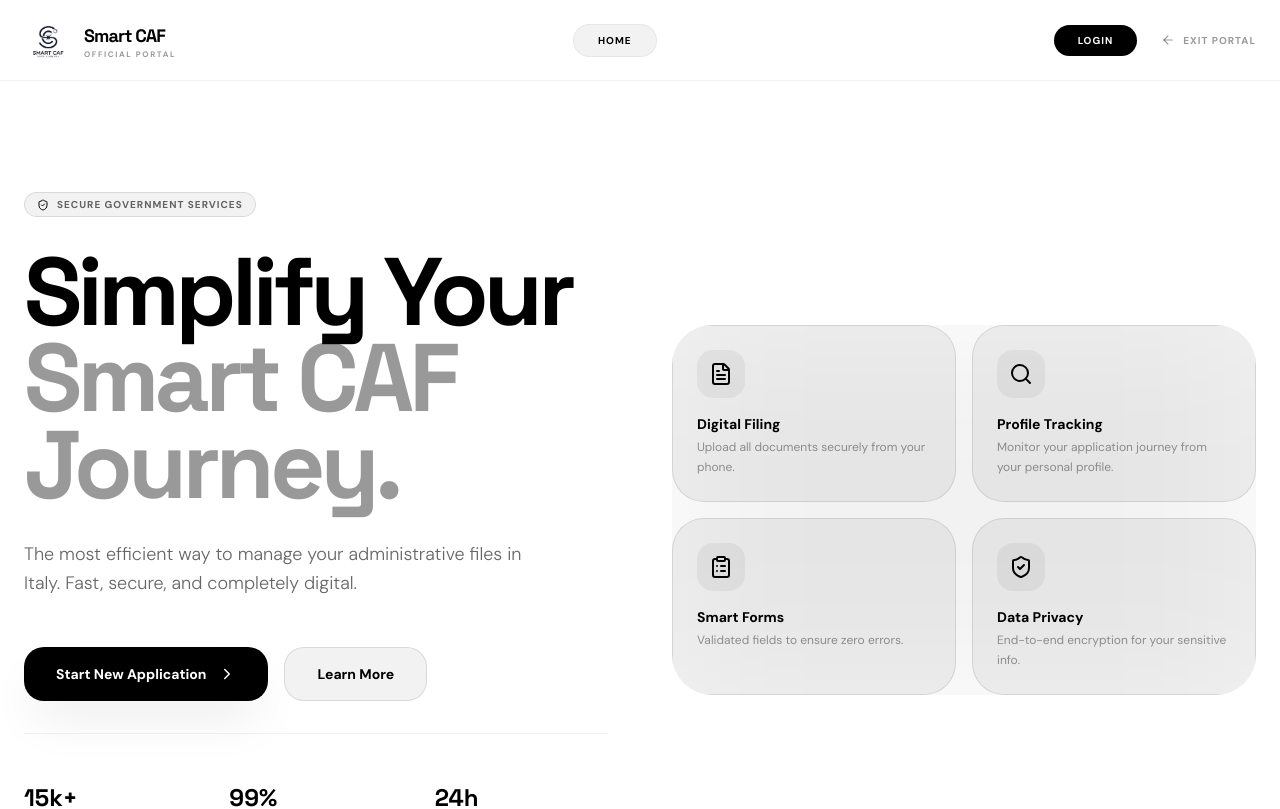
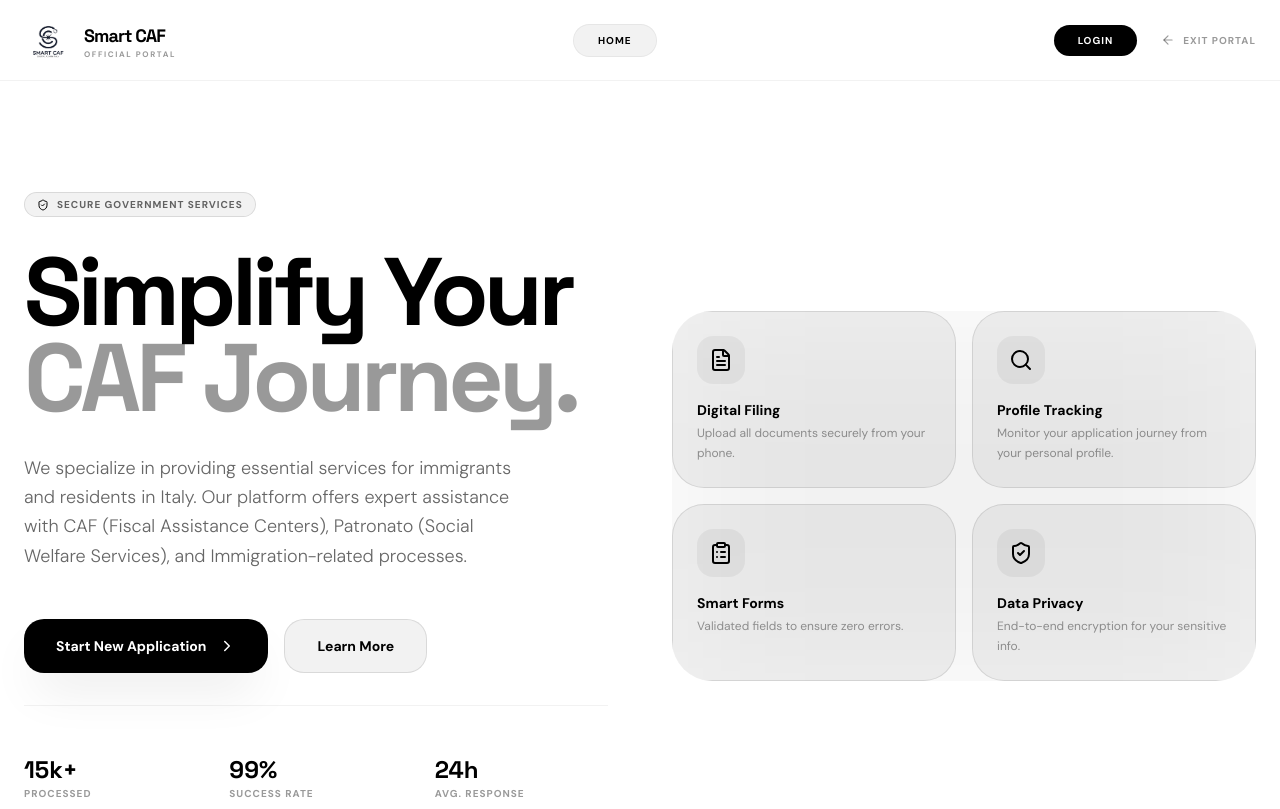
Before and after one commit to wwwredeem2580-blip/new_zenvy, a Next.js app in the folder client/: page / in a window 1280 px wide. Shown: the top 809 px of the page. Built offline with nearby package versions, Linux system fonts and the light colour scheme; no server answers.

Commit message:
feat(client): minor edit on home page

```diff
--- a/client/src/app/page.tsx
+++ b/client/src/app/page.tsx
@@ -67,12 +67,11 @@ export default function Home() {
 
           <h1 className="text-5xl sm:text-6xl md:text-8xl font-space font-bold tracking-tighter leading-[0.9] text-black">
             Simplify Your <br />
-            <span className="text-black/40">Smart CAF Journey.</span>
+            <span className="text-black/40">CAF Journey.</span>
           </h1>
 
           <p className="text-lg text-black/60 max-w-[500px] font-light leading-relaxed">
-            The most efficient way to manage your administrative files in Italy.
-            Fast, secure, and completely digital.
+            We specialize in providing essential services for immigrants and residents in Italy. Our platform offers expert assistance with CAF (Fiscal Assistance Centers), Patronato (Social Welfare Services), and Immigration-related processes.
           </p>
 
           <div className="flex flex-col sm:flex-row gap-4 pt-4">
@@ -104,7 +103,7 @@ export default function Home() {
           </div>
         </div>
 
-        <div className="relative mt-8 lg:mt-0 overflow-hidden rounded-[40px]">
+        <div className="relative hidden md:flex mt-8 lg:mt-0 overflow-hidden rounded-[40px]">
           <div className="absolute inset-0 bg-black/5 blur-[80px] pointer-events-none" />
           <div className="relative grid grid-cols-1 sm:grid-cols-2 gap-4">
             <FeatureCard
```
